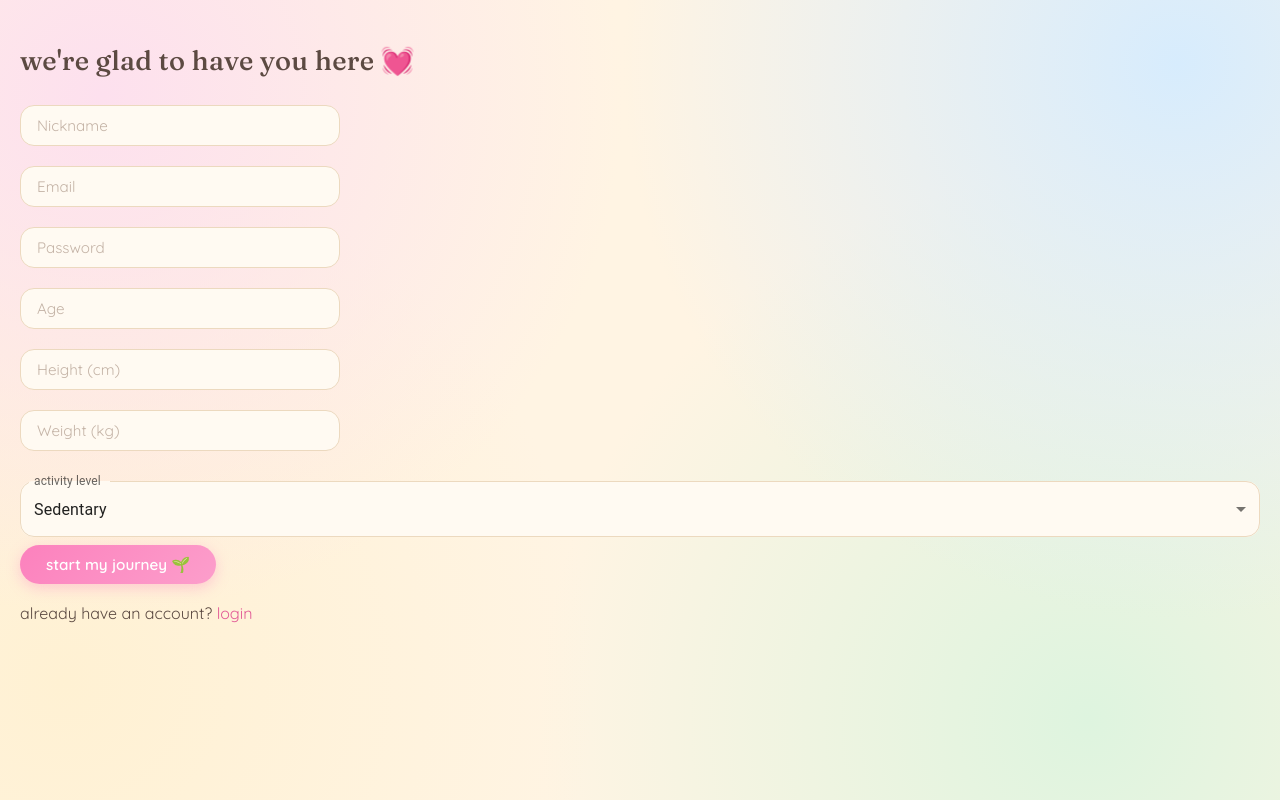
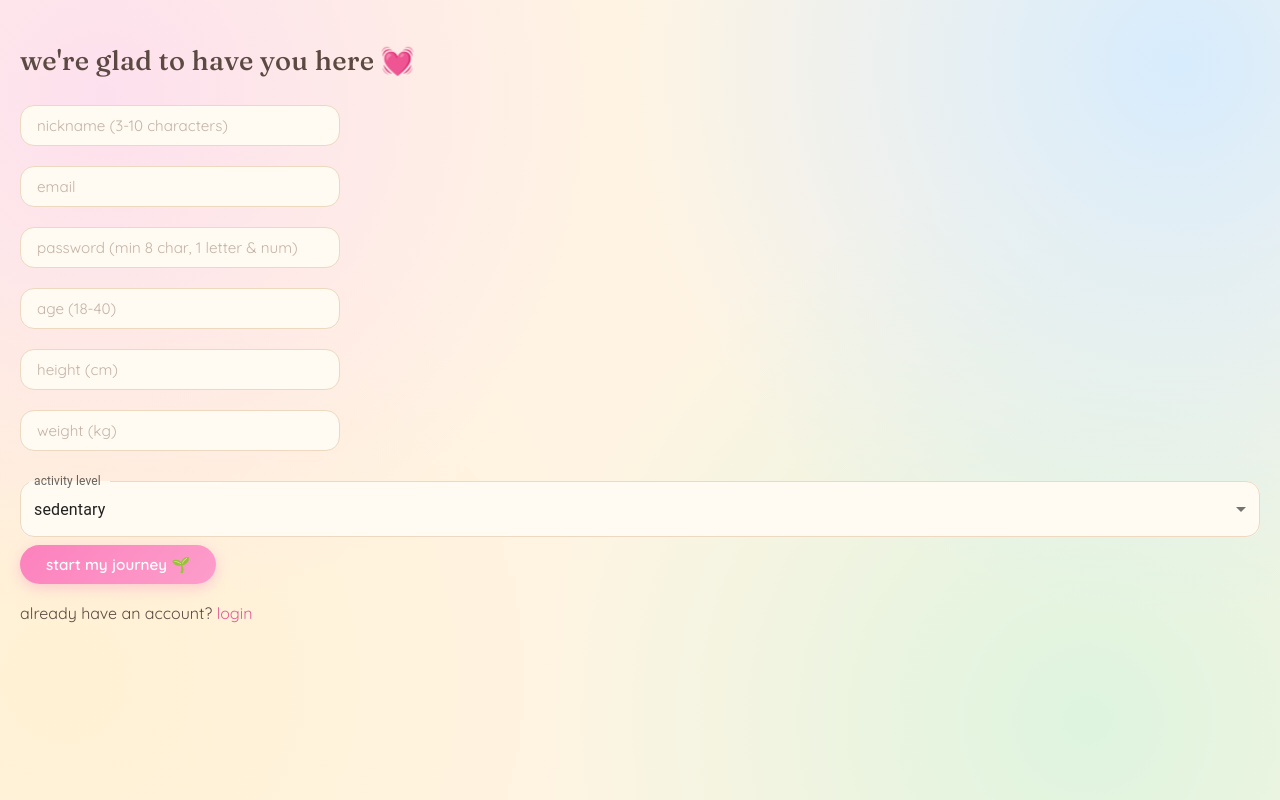
Before and after one commit to bwbeas/nutriki, a React app in the folder frontend/: page /register in a window 1280 px wide. Built offline with nearby package versions, Linux system fonts and the light colour scheme; the HTML template or start-up script is replaced by a standard one.

Commit message:
minor changes

```diff
--- a/frontend/src/pages/Login.jsx
+++ b/frontend/src/pages/Login.jsx
@@ -29,13 +29,13 @@ export default function Login() {
     <div style={{ padding: "20px" }}>
       <h2>welcome back to nutriki🌿</h2>
 
-      <input name="email" placeholder="Email" onChange={handleChange} />
+      <input name="email" placeholder="ur email" onChange={handleChange} />
       <br />
 
       <input
         name="password"
         type="password"
-        placeholder="Password"
+        placeholder="password"
         onChange={handleChange}
       />
       <br />
--- a/frontend/src/pages/Register.jsx
+++ b/frontend/src/pages/Register.jsx
@@ -35,13 +35,13 @@ export default function Register() {
     <div style={{ padding: "20px" }}>
       <h2>we're glad to have you here 💓</h2>
 
-      <input name="nickname" placeholder="Nickname" onChange={handleChange} />
+      <input name="nickname" placeholder="nickname (3-10 characters)" onChange={handleChange} />
       <br />
 
       <input
   type="email"
   name="email"
-  placeholder="Email"
+  placeholder="email"
   onChange={handleChange}
 />
       <br />
@@ -49,18 +49,18 @@ export default function Register() {
       <input
         name="password"
         type="password"
-        placeholder="Password"
+        placeholder="password (min 8 char, 1 letter & num)"
         onChange={handleChange}
       />
       <br />
 
-      <input name="age" placeholder="Age" onChange={handleChange} />
+      <input name="age" placeholder="age (18-40)" onChange={handleChange} />
       <br />
 
-      <input name="height_cm" placeholder="Height (cm)" onChange={handleChange} />
+      <input name="height_cm" placeholder="height (cm)" onChange={handleChange} />
       <br />
 
-      <input name="weight_kg" placeholder="Weight (kg)" onChange={handleChange} />
+      <input name="weight_kg" placeholder="weight (kg)" onChange={handleChange} />
       <br />
 
       <TextField
@@ -72,10 +72,10 @@ export default function Register() {
   fullWidth
   margin="normal"
 >
-  <MenuItem value="Sedentary">Sedentary</MenuItem>
-  <MenuItem value="Lightly Active">Lightly Active</MenuItem>
-  <MenuItem value="Moderately Active">Moderately Active</MenuItem>
-  <MenuItem value="Very Active">Very Active</MenuItem>
+  <MenuItem value="Sedentary">sedentary</MenuItem>
+  <MenuItem value="Lightly Active">lightly active</MenuItem>
+  <MenuItem value="Moderately Active">moderately active</MenuItem>
+  <MenuItem value="Very Active">very active</MenuItem>
 </TextField>
 
       <button onClick={handleRegister}>start my journey 🌱</button>
--- a/frontend/src/pages/theme.css
+++ b/frontend/src/pages/theme.css
@@ -1,12 +1,8 @@
-/* ============================================================
-   NUTRIKI — cottagecore pastel theme
-   A gentle, hand-stitched, sun-through-curtains kind of calm.
-   ============================================================ */
 
 @import url('https://fonts.googleapis.com/css2?family=Fraunces:ital,opsz,wght@0,9..144,300..700;1,9..144,300..600&family=Quicksand:wght@400;500;600;700&display=swap');
 
 :root {
-  /* --- core palette --- */
+
   --nk-cream:        #fff4e3;   /* page background, warm butter */
   --nk-cream-deep:    #fcecd4;   /* secondary background tint */
   --nk-surface:        #fffaf2;   /* card surface */
@@ -14,12 +10,11 @@
   --nk-ink:           #5c4a42;   /* body text, warm brown-black */
   --nk-ink-soft:      #8a7468;   /* secondary text */
 
-  /* --- category colors (your anchors, water & mood kept exact) --- */
   --nk-water:         #81c7fc;
   --nk-water-soft:     #d7ecfd;
   --nk-water-deep:     #4fa8e8;
 
-  --nk-food:          #9be79e;   /* softened from #81fc91 for pastel cottagecore */
+  --nk-food:          #9be79e;
   --nk-food-soft:      #def4df;
   --nk-food-deep:      #5fb868;
 
@@ -33,7 +28,6 @@
   --nk-lavender:      #d9c8f5;
   --nk-lavender-soft:  #efe6fb;
 
-  /* --- shadows + lines, fabric-soft --- */
   --nk-shadow-sm: 0 2px 10px rgba(140, 100, 80, 0.08);
   --nk-shadow-md: 0 6px 20px rgba(140, 100, 80, 0.12);
   --nk-shadow-lift: 0 10px 28px rgba(140, 100, 80, 0.16);
@@ -45,9 +39,6 @@
   --nk-font-body: 'Quicksand', 'Segoe UI', sans-serif;
 }
 
-/* ============================================================
-   BASE
-   ============================================================ */
 
 html, body {
   background: var(--nk-cream);
@@ -96,7 +87,6 @@ hr {
   margin: 24px 0;
 }
 
-/* generic page container fade-in */
 .nk-page-fade {
   animation: nkFadeUp 0.5s ease both;
 }
@@ -109,9 +99,6 @@ hr {
   * { animation: none !important; transition: none !important; }
 }
 
-/* ============================================================
-   MUI PAPER — soft stitched cards
-   ============================================================ */
 
 .MuiPaper-root {
   background-color: var(--nk-surface) !important;
@@ -125,15 +112,11 @@ hr {
   box-shadow: var(--nk-shadow-md) !important;
 }
 
-/* category-tinted paper helpers (apply via className) */
 .nk-card-water { border-color: var(--nk-water) !important; background-color: var(--nk-water-soft) !important; }
 .nk-card-food  { border-color: var(--nk-food) !important; background-color: var(--nk-food-soft) !important; }
 .nk-card-mood  { border-color: var(--nk-mood) !important; background-color: var(--nk-mood-soft) !important; }
 .nk-card-cream { border-color: #ecd9bf !important; background-color: var(--nk-cream-deep) !important; }
 
-/* ============================================================
-   MUI BUTTONS
-   ============================================================ */
 
 .MuiButton-root {
   font-family: var(--nk-font-body) !important;
@@ -167,9 +150,6 @@ hr {
   color: var(--nk-ink-soft) !important;
 }
 
-/* ============================================================
-   MUI TEXT FIELDS / SELECT
-   ============================================================ */
 
 .MuiTextField-root, .MuiFormControl-root {
   font-family: var(--nk-font-body) !important;
@@ -197,7 +177,7 @@ hr {
   color: var(--nk-mood-deep) !important;
 }
 
-/* plain html inputs used on Login / Register */
+
 input[type="text"],
 input[type="email"],
 input[type="password"],
@@ -226,7 +206,6 @@ input::placeholder {
   color: #c4b3a6;
 }
 
-/* plain html buttons (Login/Register submit) */
 button {
   font-family: var(--nk-font-body);
 }
@@ -249,9 +228,6 @@ body button:not(.MuiButtonBase-root):hover {
   box-shadow: 0 6px 18px rgba(252, 129, 189, 0.45);
 }
 
-/* ============================================================
-   MUI DIALOG
-   ============================================================ */
 
 .MuiDialog-paper {
   border-radius: 24px !important;
@@ -268,9 +244,6 @@ body button:not(.MuiButtonBase-root):hover {
   color: var(--nk-ink) !important;
 }
 
-/* ============================================================
-   MUI CHIP (mood reasons)
-   ============================================================ */
 
 .MuiChip-root {
   font-family: var(--nk-font-body) !important;
@@ -288,9 +261,6 @@ body button:not(.MuiButtonBase-root):hover {
   color: #fff !important;
 }
 
-/* ============================================================
-   MUI RADIO
-   ============================================================ */
 
 .MuiRadio-root {
   color: #d8c3ae !important;
@@ -299,9 +269,6 @@ body button:not(.MuiButtonBase-root):hover {
   color: var(--nk-mood-deep) !important;
 }
 
-/* ============================================================
-   MUI LINEAR PROGRESS (water)
-   ============================================================ */
 
 .MuiLinearProgress-root {
   background-color: var(--nk-water-soft) !important;
@@ -312,9 +279,6 @@ body button:not(.MuiButtonBase-root):hover {
   border-radius: 10px;
 }
 
-/* ============================================================
-   NAVBAR
-   ============================================================ */
 
 .nk-navbar {
   display: flex;
@@ -370,9 +334,6 @@ body button:not(.MuiButtonBase-root):hover {
   transform: none !important;
 }
 
-/* ============================================================
-   SCALLOPED / STITCHED DIVIDER — signature motif
-   ============================================================ */
 
 .nk-stitch-divider {
   border: none;
@@ -399,32 +360,22 @@ body button:not(.MuiButtonBase-root):hover {
   background-size: 20px 10px;
 }
 
-/* ============================================================
-   UTILITY TEXT COLORS BY CATEGORY
-   ============================================================ */
 
 .nk-text-water { color: var(--nk-water-deep); }
 .nk-text-food  { color: var(--nk-food-deep); }
 .nk-text-mood  { color: var(--nk-mood-deep); }
 
-/* ============================================================
-   HOME PAGE — illustrated background
-   ============================================================ */
 
-/* Drop your background.png into src/assets/ (or wherever your
-   bundler serves images from) and adjust the path below if needed.
-   This sits behind the Home page content only. */
+
 .nk-home-bg {
   position: relative;
   background-image: url("/src/assets/background.png");
   background-size: cover;
   background-position: center;
   background-repeat: no-repeat;
-  background-color: var(--nk-cream); /* fallback while image loads / if missing */
+  background-color: var(--nk-cream);
 }
 
-/* soft scrim so text + card stay readable over a busy illustration —
-   delete this ::before rule if your background.png is already calm/light */
 .nk-home-bg::before {
   content: "";
   position: absolute;
@@ -446,11 +397,6 @@ body button:not(.MuiButtonBase-root):hover {
   backdrop-filter: blur(2px);
 }
 
-/* ============================================================
-   RESPONSIVE
-   ============================================================ */
-
-/* prevent any accidental horizontal scroll on small screens */
 html, body {
   overflow-x: hidden;
 }
@@ -486,18 +432,15 @@ img {
   h2 { font-size: 1.35rem; }
   h3 { font-size: 1.1rem; }
 
-  /* page containers: trade fixed maxWidth for full-width with breathing room */
   div[style*="maxWidth"] {
     padding-left: 16px;
     padding-right: 16px;
   }
 
-  /* MUI Paper cards: less padding so content has more room */
   .MuiPaper-root {
     padding: 16px !important;
   }
 
-  /* MUI Dialogs: use most of the viewport instead of a cramped fixed box */
   .MuiDialog-paper {
     margin: 16px !important;
     width: calc(100% - 32px) !important;
@@ -508,32 +451,26 @@ img {
     padding: 16px !important;
   }
 
-  /* buttons: full-width stacking reads better than squeezed inline rows */
   .MuiDialogActions-root {
     flex-wrap: wrap;
     gap: 8px;
   }
 
-  /* Cycle page mood-emoji / appetite button rows: allow wrap instead of squashing */
   .MuiDialogContent-root > div[style*="justify-content: space-between"] {
     flex-wrap: wrap;
     gap: 8px;
   }
 
-  /* Dashboard plant illustration: scale down on narrow screens */
   .nk-page-fade img[alt="plant"] {
     width: 180px !important;
   }
 
-  /* Analytics / chart containers: shrink height a touch so charts aren't cramped */
   div[style*="height: 300"],
   div[style*="height: 350"] {
     height: 230px !important;
   }
 
-  /* Cycle calendar + summary panel: stack instead of side-by-side
-     (inline flexWrap:"wrap" already added in Cycle.jsx, this just
-     tightens spacing once stacked) */
+
   .MuiPickersCalendarHeader-root {
     padding-left: 8px !important;
     padding-right: 8px !important;
@@ -555,9 +492,6 @@ img {
   }
 }
 
-/* ============================================================
-   FOCUS VISIBILITY (a11y)
-   ============================================================ */
 
 a:focus-visible,
 button:focus-visible,
```
